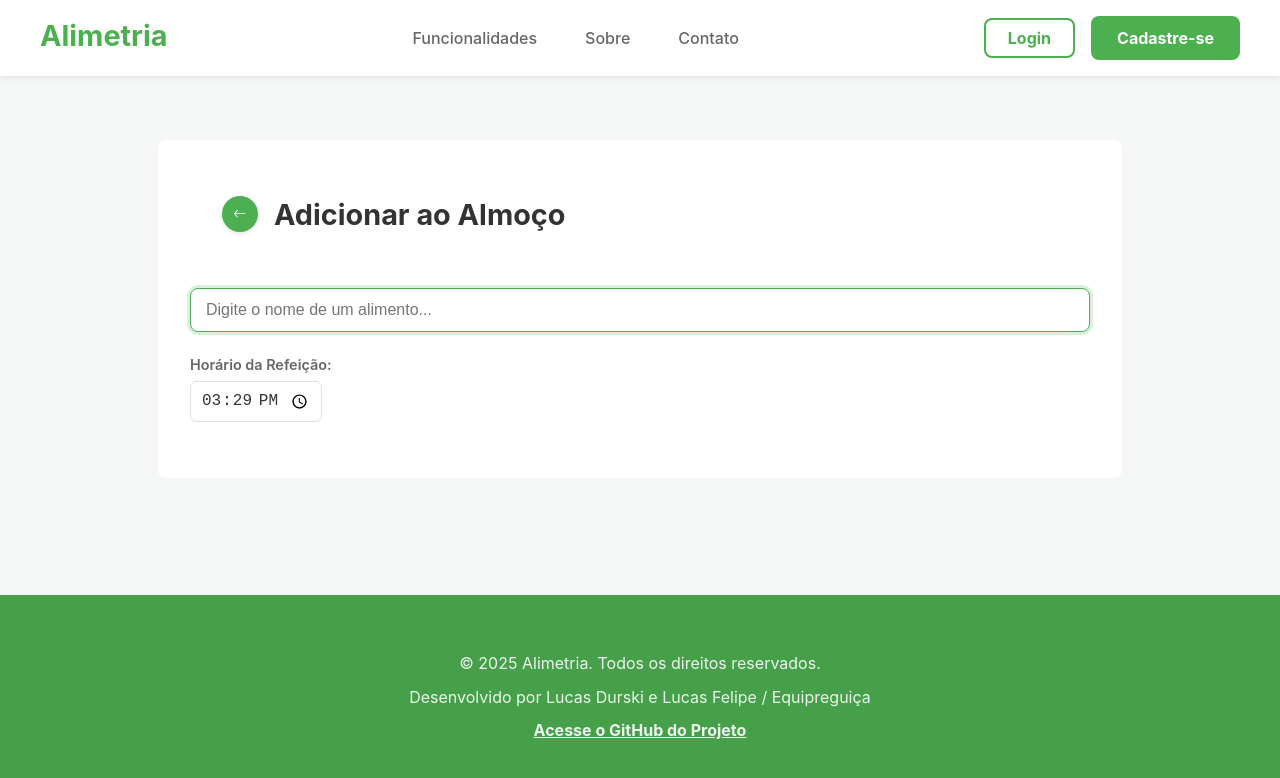
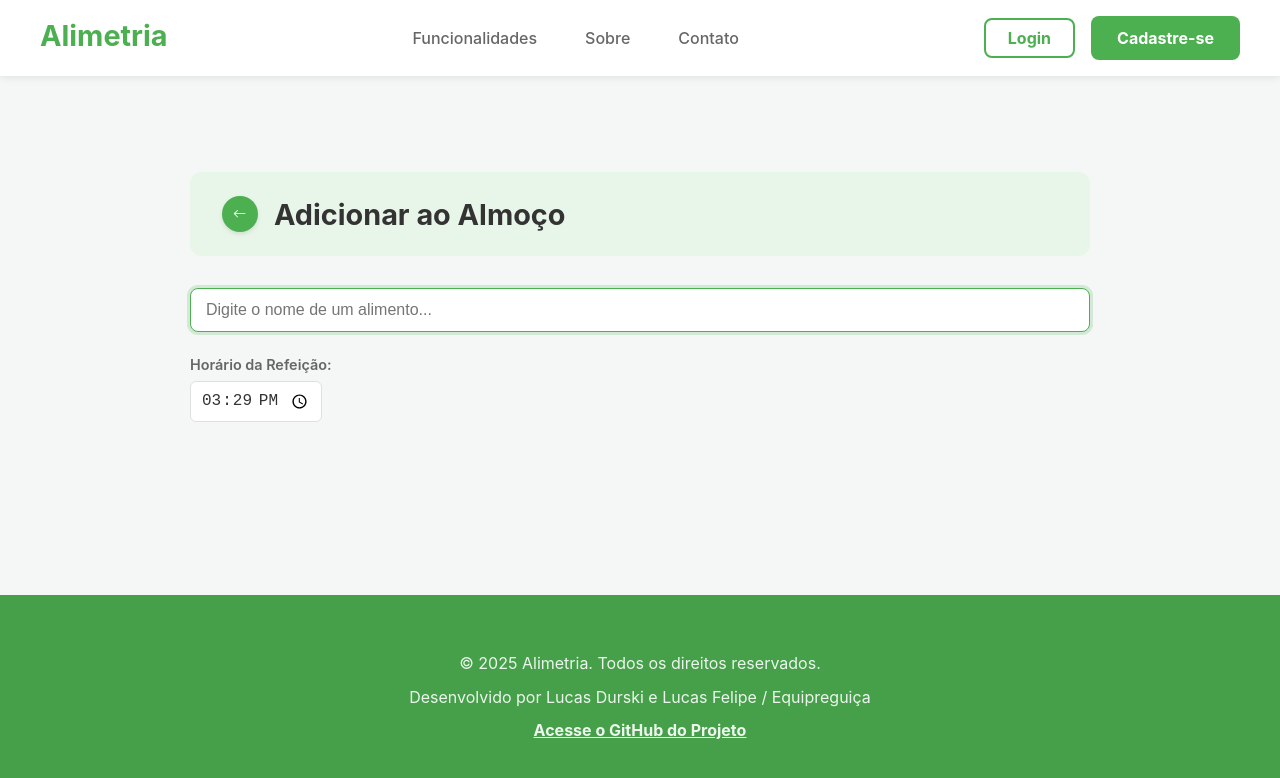
Before and after one commit to Skidur/Projeto_Integrado, a React (Create React App) app in the folder appnutricao/: page /adicionar/almoco in a window 1280 px wide. Shown: the top 778 px of the page. Built offline with nearby package versions, Linux system fonts and the light colour scheme.

Commit message:
Outro ajuste no background

```diff
--- a/appnutricao/src/components/ui/styles.css
+++ b/appnutricao/src/components/ui/styles.css
@@ -684,7 +684,7 @@ section[id] {
 }
 
 /* --- Estilos do Dashboard (Logado) --- */
-.dashboard-page, .summary-page, .diario-page, .add-food-page {
+.dashboard-page, .summary-page, .diario-page {
     max-width: 900px;
     margin: 0 auto;
     background-color: var(--cor-primaria);
@@ -875,8 +875,6 @@ section[id] {
     max-width: 900px;
     margin: 2rem auto;
     padding: 2rem;
-    border-radius: 8px;
-    background-color: var(--cor-superficie);
 }
 
 .add-food-button {
@@ -918,10 +916,11 @@ section[id] {
     display: flex;
     align-items: center;
     gap: 1rem;
+    background-color: #e8f5e9;
     padding: 1.5rem 2rem;
     margin-bottom: 2rem;
     border-radius: 12px;
-    /* border-bottom: none; */ /* Remover a borda inferior se não quiser */
+    /* border-bottom: none; */ /* Opcional: remove linha inferior */
 }
 
 .add-food-page header.page-header h1 {
```
